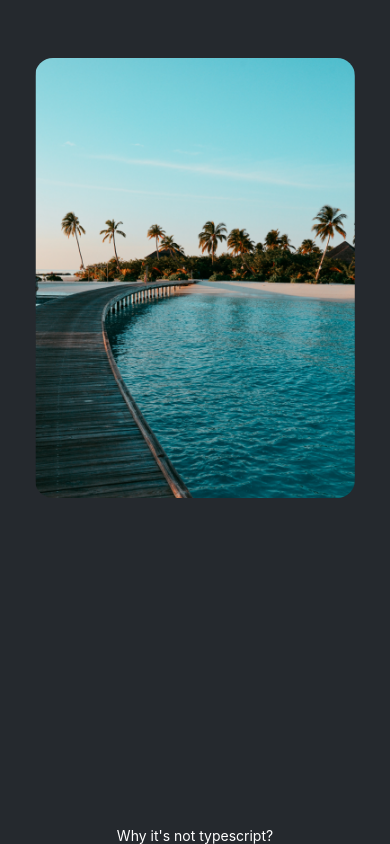
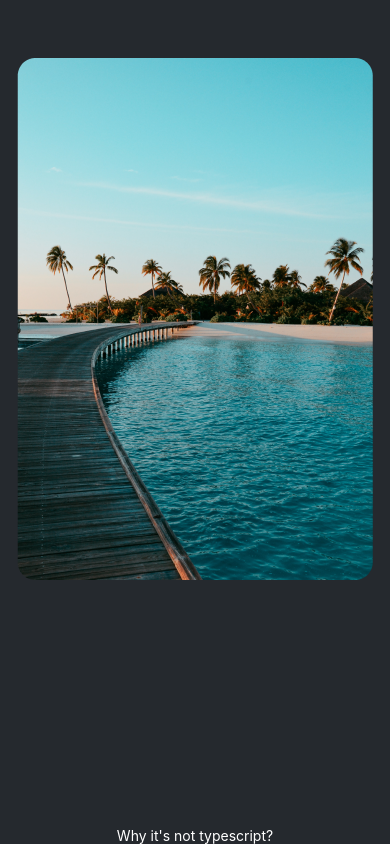
Before and after one commit to Samuel-Brito19/React-Native-Expo, a React Native app: screen / in a window 390 px wide. Built offline with nearby package versions, Linux system fonts and the light colour scheme.

Commit message:
Creating a ImageViewer component

```diff
--- a/App.js
+++ b/App.js
@@ -26,9 +26,5 @@
     flex: 1,
     paddingTop: 58,
   },
-  image: {
-    width: 320,
-    height: 440,
-    borderRadius: 18,
-  },
+
 });
```
Also changed, not shown: components/ImageViewer.js (added, +15 -0 lines).
